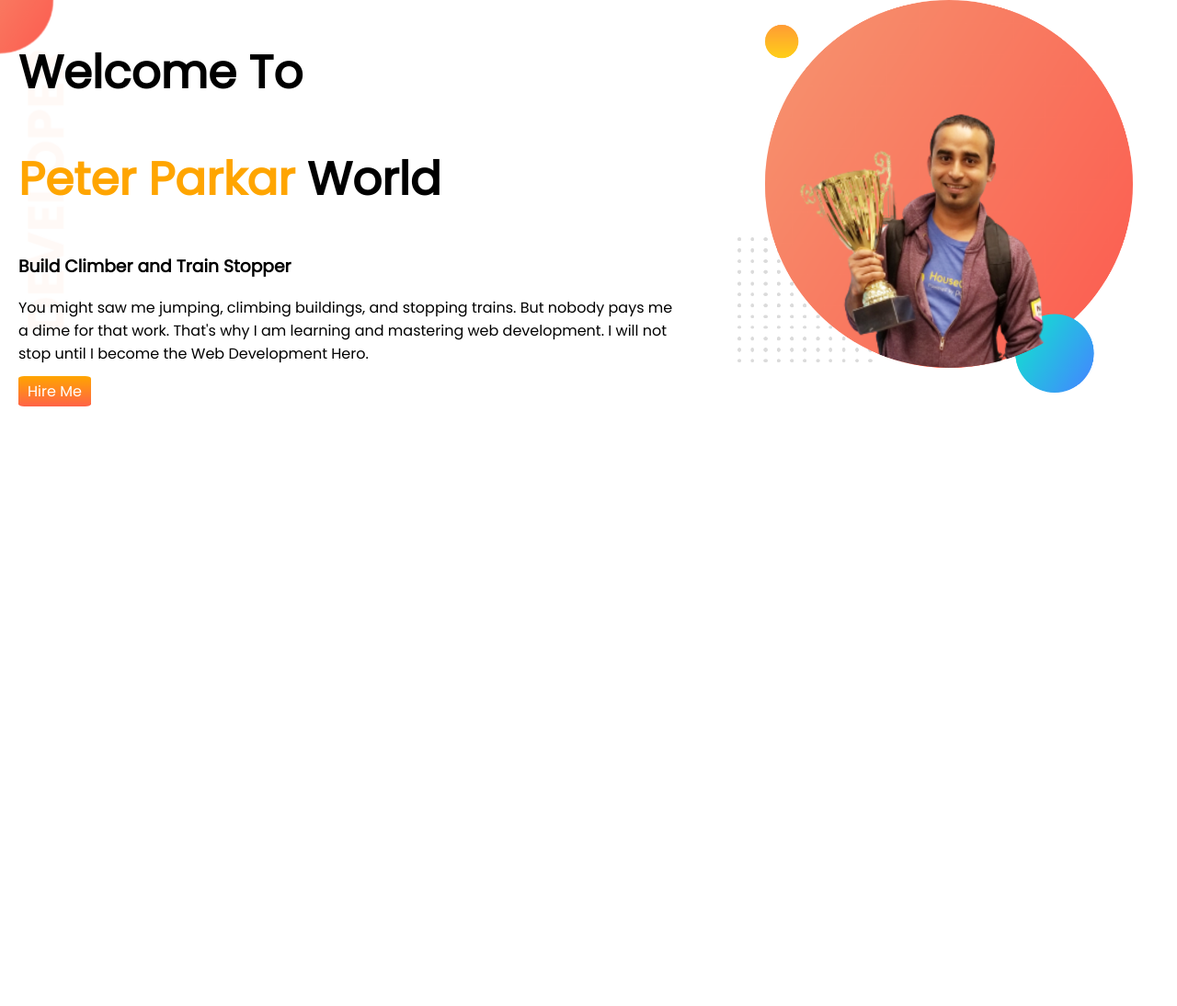
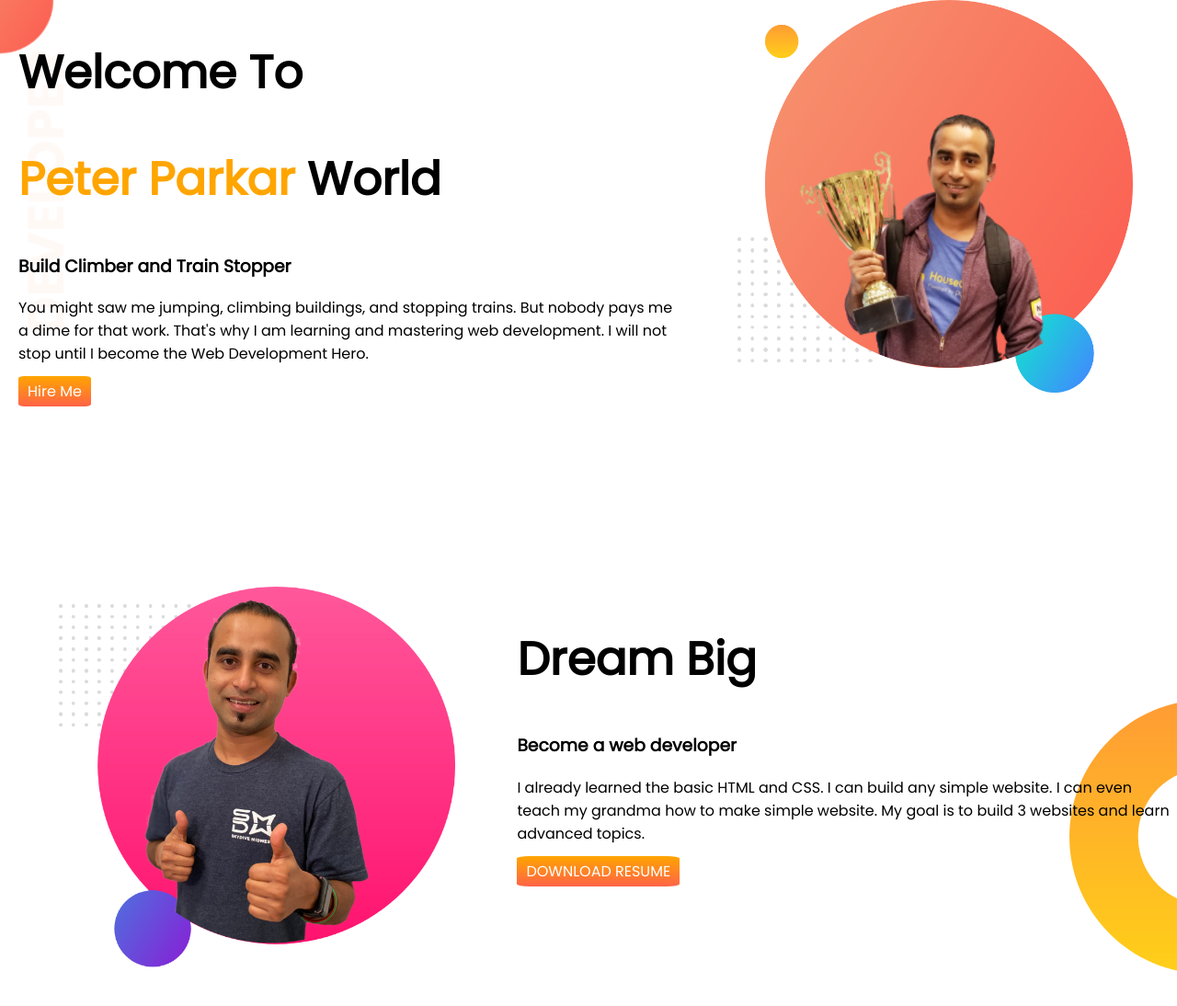
Before and after one commit to SalehZo-Niloy/dev-portfolio, a plain HTML site: page index.html in a window 1280 px wide. Shown: the whole page at 92% size. Before the commit the page ends 800 px from the top, so only its background shows below. Drawn offline with Linux system fonts and the light colour scheme.

Commit message:
added midsec

```diff
--- a/index.css
+++ b/index.css
@@ -13,6 +13,7 @@ h1 {
 
 section {
     display: flex;
+    margin-bottom: 200px;
 }
 
 .half-width {
@@ -42,3 +43,9 @@ section {
     background-repeat: no-repeat;
 
 }
+
+.midsec {
+    background-image: url(images/dream-bg.png);
+    background-repeat: no-repeat;
+    background-position: right bottom;
+}
--- a/index.html
+++ b/index.html
@@ -29,6 +29,19 @@
             <img src="images\jhankar-pic-bg.png" alt="">
         </div>
     </section>
+    <section class="midsec">
+        <div class="half-width">
+            <img src="images\jhankar2.png" alt="">
+        </div>
+        <div class="text">
+            <h1>Dream Big</h1>
+            <h3>Become a web developer</h3>
+            <p>I already learned the basic HTML and CSS. I can build any simple website. I can even teach my grandma how
+                to make simple website. My goal is to build 3 websites and learn advanced topics.</p>
+            <a class="add-button" href="https://programminghero1.github.io/developer-portfolio/"
+                target="_blank">DOWNLOAD RESUME</a>
+        </div>
+    </section>
 
 </body>
 
```
